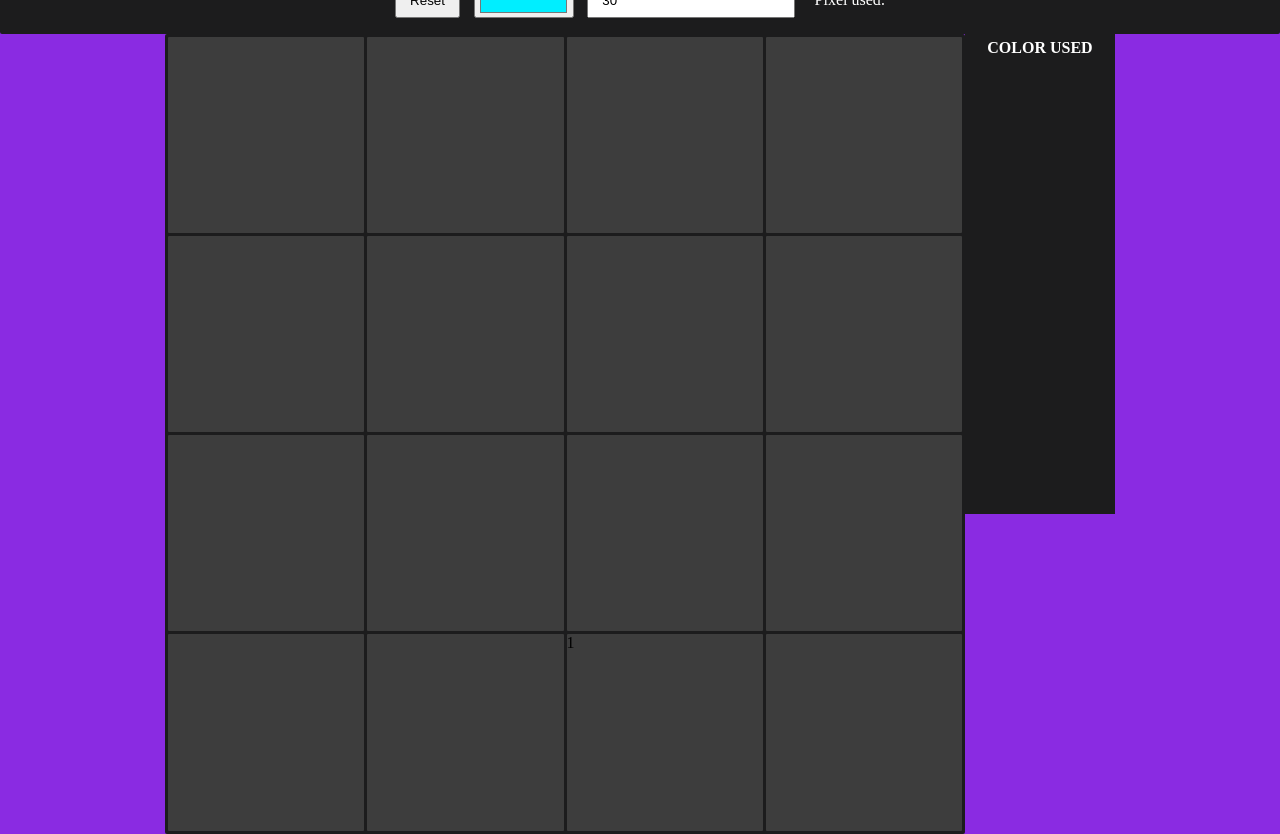
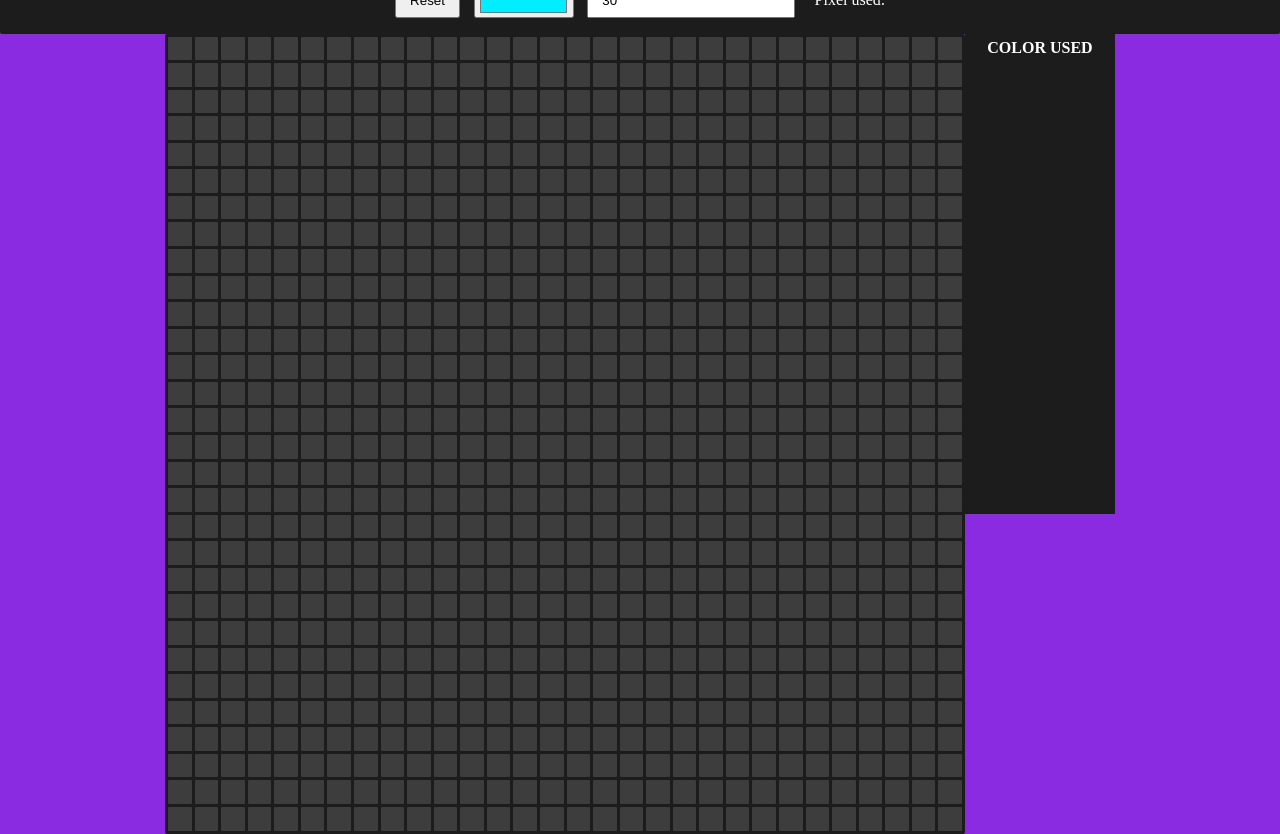
Before and after one commit to Webspeedup/pixelPanel, a plain HTML site: page index.html in a window 1280 px wide. Both pictures are taken after a click on the button "Reset". Drawn offline with Linux system fonts and the light colour scheme.

Commit message:
up date new code in main.js -clickable pixel do pick color reset button
-not working (gridSize)

```diff
--- a/index.html
+++ b/index.html
@@ -8,7 +8,7 @@
 <body>
 <nav>
     <div class="navbar">
-        <button class="btn">Reset</button>
+        <button class="btn button">Reset</button>
         <input type="color" value="#00eeff" class="color">
         <input type="number" value="30" class="size">
         <span class="used-pixel"><p class="title-number-pixel">Pixel used: </p><p class="number-pixel"></p></span>
--- a/main.js
+++ b/main.js
@@ -1,8 +1,68 @@
-let pixelCount = document.querySelector('.container')
+const pixelCount = document.querySelector('.container')
 let pixelCountNum = document.querySelector(".number-pixel")
+const containter = document.querySelector('.container')
 
+const sizeEle = document.querySelector(('.size'));
+const color = document.querySelector('.color');
+const resetBtn = document.querySelector('.button')
+let size = sizeEle.value;
+let draw = false;
+
+
+
+
+function addGrid(){
+    containter.style.setProperty('--size', size);
+    for(let i=0; i< size*size; i++){
+        const div = document.createElement('div');
+        div.classList.add('pixel')
+
+        div.addEventListener("click", () => onMouseOver(div));
+        div.addEventListener("click", () => onMouseDown(div));
+
+        containter.appendChild(div)
+    }
+}
+
+addGrid();
+
+function  onMouseOver(div){
+     if(!draw) return;
+     div.style.backgroundColor = color.value
+}
+
+function  onMouseDown(div){
+     div.style.backgroundColor = color.value
+}
+
+window.addEventListener("mousedown", function () {
+    draw = true
+});
+
+window.addEventListener("mouseup", function () {
+    draw = false
+});
+
+
+function reset() {
+    containter.innerHTML = ""  ;
+    addGrid()
+}
+
+resetBtn.addEventListener('click', reset)
+
+
+sizeEle.addEventListener('keyup', function () {
+    size = sizeEle.value;
+    reset()
+});
+
+
+
+
+
+//counting pixel clicks ()
 pixelCount.addEventListener('click', countPixelElement)
-
 
 function countPixelElement (){
     if(pixelCount){
```
